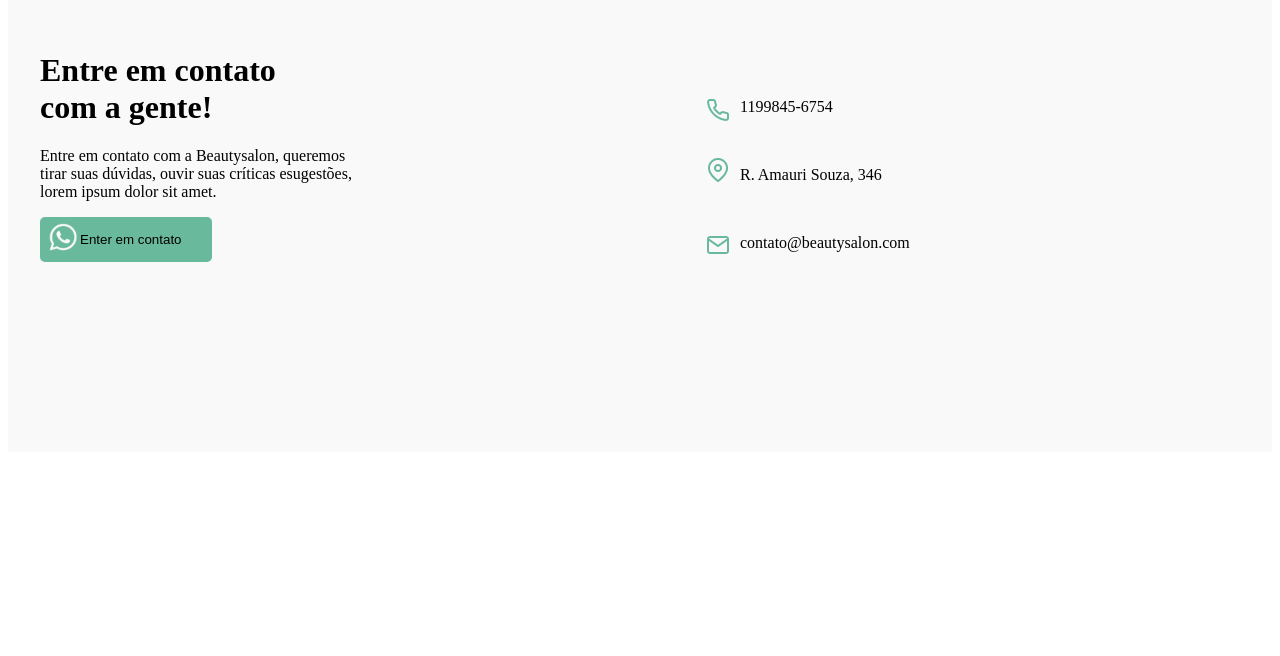
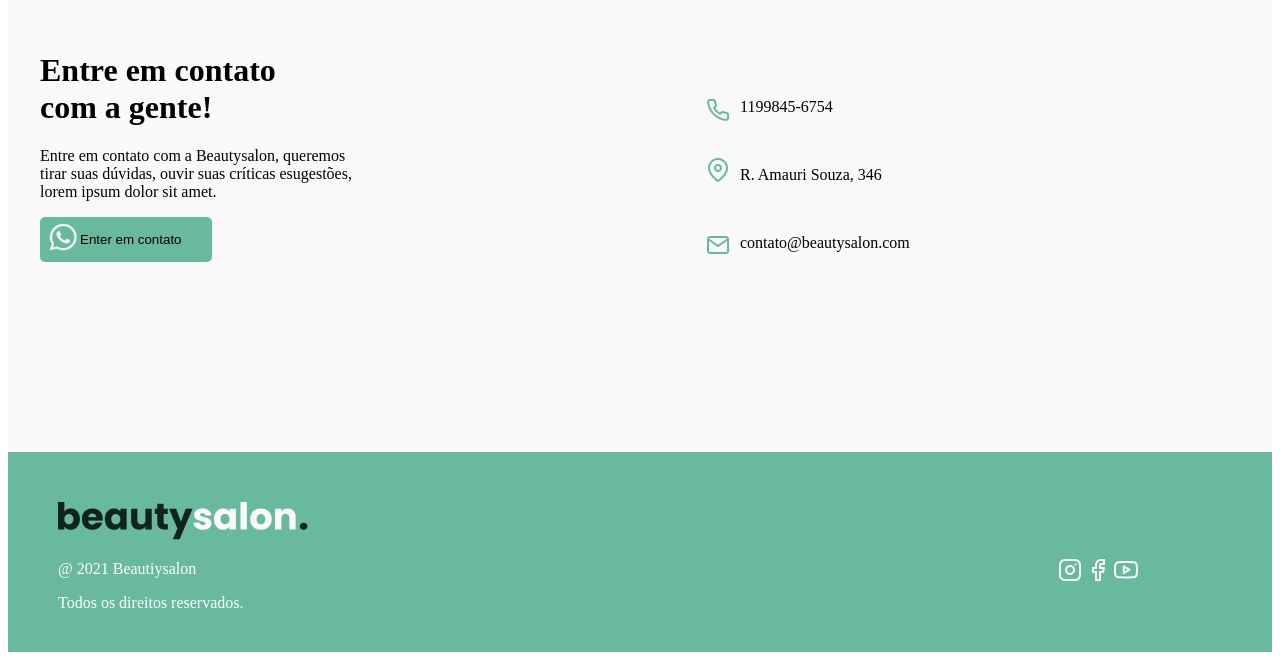
Before and after one commit to qurbonovabubakr/WEEK-4-home-work-1, a plain HTML site: page index.html in a window 1280 px wide. Shown: the part 3187-3843 px from the top of the page. Before the commit the page ends 3639 px from the top, so only its background shows below. Drawn offline with Linux system fonts and the light colour scheme.

Commit message:
comit section 6

```diff
--- a/index.html
+++ b/index.html
@@ -120,6 +120,18 @@
             </div>
         </div>
     </div>
+    <div class="section6">
+        <div class="i0">
+            <img src="./Logo (1).png" alt="">
+            <p class="i">@ 2021 Beautiysalon</p>
+            <p class="i">Todos os direitos reservados.</p>
+        </div>
+        <div class="ii">
+        <img src="./instagram 1.png" alt="" class="i1">
+        <img src="./facebook 1.png" alt="" class="i1">
+        <img src="./youtube 1.png" alt="" class="i1">
+        </div>
+    </div>
 </body>
 
 </html>
--- a/style.css
+++ b/style.css
@@ -276,3 +276,28 @@
 .ooo2{
     top: 135px;
 }
+.section6{
+    position: relative;
+    top: 800px;
+    background-color: #69B99D;
+    padding: 50px;
+    height: 100px;
+    margin: auto;
+}
+.i{
+    color: white;
+}
+.i0{
+    margin: auto;
+    max-width: 1200px;
+}
+.i1{
+    position: relative;
+    top: -70px;
+    left: 1000px;
+    gap: 20px;
+}
+.ii{
+    margin: auto;
+    max-width: 1200px;
+}
```
Also changed, not shown: Logo (1).png (added), facebook 1.png (added), instagram 1.png (added), youtube 1.png (added).
